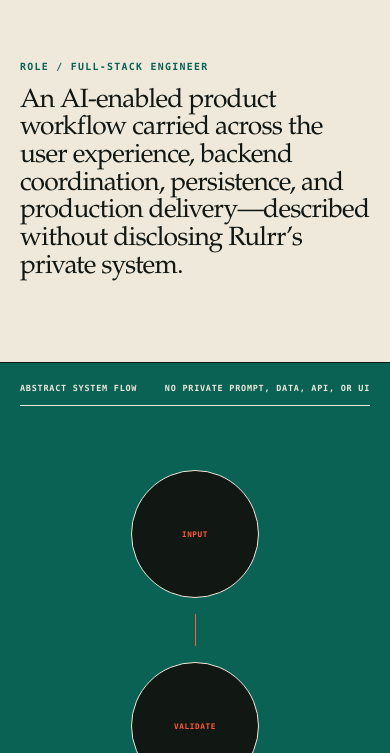
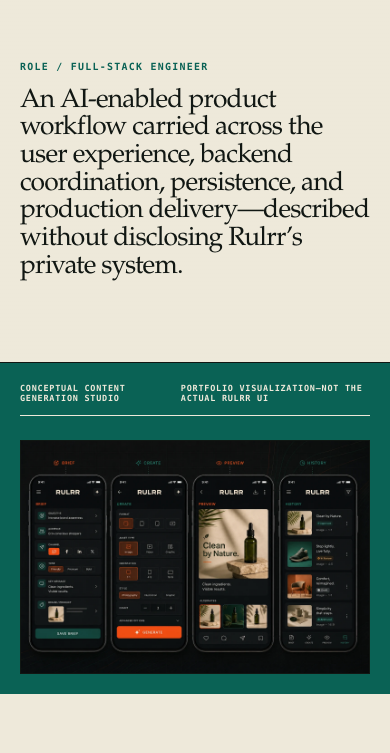
Before and after one commit to usman-akhtar-raza/portfolio, an Astro site: page /projects/rulrr-content-generation-system in a window 390 px wide. Shown: the part 347-1100 px from the top of the page. Built offline with nearby package versions, Linux system fonts and the light colour scheme; Astro itself is replaced by a stand-in of ours.

Commit message:
Add mobile mockups for Rulrr case studies

```diff
--- a/src/pages/projects/index.astro
+++ b/src/pages/projects/index.astro
@@ -22,7 +22,7 @@
     title: 'Rulrr Content Generation System',
     statement: 'An AI-enabled workflow carried across the interface, service layer, persistence, and production delivery.',
     focus: ['Full-stack workflow', 'AI integration', 'Backend orchestration', 'Reliable delivery'],
-    visual: 'system',
+    visual: 'content-showcase',
   },
 ];
 
@@ -45,8 +45,8 @@
 <Layout
   title="Software Engineering Projects | Usman Akhtar"
   description="Explore sanitized case studies of Usman Akhtar's frontend and full-stack engineering work on Rulrr 2.0 and an AI-powered content generation system."
-  socialImage="/images/rulrr-project-showcase.webp"
-  socialImageAlt="Conceptual Rulrr analytics dashboard with performance charts and an AI content generation panel"
+  socialImage="/images/rulrr-2-mobile-showcase.webp"
+  socialImageAlt="Four conceptual Rulrr mobile app screens showing overview, analytics, campaigns, and insights"
 >
   <script is:inline type="application/ld+json" set:html={JSON.stringify(schema)} />
   <div class="scroll-progress" data-scroll-progress aria-hidden="true"></div>
@@ -76,9 +76,19 @@
               {project.visual === 'showcase' ? (
                 <img
                   class="project-showcase-image"
-                  src="/images/rulrr-project-showcase.webp"
+                  src="/images/rulrr-2-mobile-showcase.webp"
                   width="1568"
                   height="1003"
+                  alt=""
+                  loading="lazy"
+                  decoding="async"
+                />
+              ) : project.visual === 'content-showcase' ? (
+                <img
+                  class="project-showcase-image"
+                  src="/images/rulrr-content-generation-mobile-showcase.webp"
+                  width="1536"
+                  height="1024"
                   alt=""
                   loading="lazy"
                   decoding="async"
--- a/src/pages/projects/rulrr-2-frontend-engineering.astro
+++ b/src/pages/projects/rulrr-2-frontend-engineering.astro
@@ -19,8 +19,8 @@
 <Layout
   title="Rulrr 2.0 Frontend Engineering Case Study | Usman Akhtar"
   description="A confidentiality-safe case study of Usman Akhtar's work as a Frontend Engineer on Rulrr 2.0, covering component architecture, responsive product states, and team delivery."
-  socialImage="/images/rulrr-project-showcase.webp"
-  socialImageAlt="Conceptual Rulrr analytics dashboard representing frontend engineering work"
+  socialImage="/images/rulrr-2-mobile-showcase.webp"
+  socialImageAlt="Four conceptual Rulrr 2.0 mobile app screens showing overview, analytics, campaigns, and insights"
 >
   <script is:inline type="application/ld+json" set:html={JSON.stringify(schema)} />
   <div class="scroll-progress" data-scroll-progress aria-hidden="true"></div>
@@ -37,14 +37,14 @@
       </div>
     </section>
 
-    <section class="case-abstract reveal" aria-label="Conceptual Rulrr dashboard showcase">
-      <div class="case-abstract-label"><span>Conceptual product dashboard</span><span>Portfolio visualization—not the actual Rulrr UI</span></div>
+    <section class="case-abstract reveal" aria-label="Conceptual Rulrr mobile app showcase">
+      <div class="case-abstract-label"><span>Conceptual mobile product experience</span><span>Portfolio visualization—not the actual Rulrr UI</span></div>
       <div class="case-showcase-media">
         <img
-          src="/images/rulrr-project-showcase.webp"
+          src="/images/rulrr-2-mobile-showcase.webp"
           width="1568"
           height="1003"
-          alt="Conceptual Rulrr dashboard with performance line, bar and donut charts alongside content-generation tools"
+          alt="Four conceptual Rulrr mobile app screens showing an overview, analytics charts, campaign list, and campaign insights"
           loading="lazy"
           decoding="async"
         />
@@ -72,7 +72,7 @@
     <section class="disclosure-panel reveal">
       <p class="micro-label">Responsible disclosure</p>
       <h2>What this case study intentionally leaves out.</h2>
-      <p>No real Rulrr UI, screen recreation, customer data, internal route, private component, unreleased capability, or confidential performance metric appears on this page. The visual above is an original abstract illustration used only to communicate the nature of frontend work.</p>
+      <p>No real Rulrr UI, screen recreation, customer data, internal route, private component, unreleased capability, or confidential performance metric appears on this page. The visual above is an original conceptual mobile showcase using fictional data only to communicate the nature of frontend work.</p>
     </section>
 
     <nav class="case-next" aria-label="Project navigation">
--- a/src/pages/projects/rulrr-content-generation-system.astro
+++ b/src/pages/projects/rulrr-content-generation-system.astro
@@ -19,8 +19,8 @@
 <Layout
   title="Rulrr Content Generation System Case Study | Usman Akhtar"
   description="A confidentiality-safe full-stack case study covering Usman Akhtar's work on Rulrr's content generation system across product UI, backend orchestration, persistence, and reliable delivery."
-  socialImage="/images/rulrr-project-showcase.webp"
-  socialImageAlt="Conceptual Rulrr analytics dashboard with charts and a full-stack content generation workflow"
+  socialImage="/images/rulrr-content-generation-mobile-showcase.webp"
+  socialImageAlt="Four conceptual Rulrr mobile app screens showing the content generation journey from brief to saved content"
 >
   <script is:inline type="application/ld+json" set:html={JSON.stringify(schema)} />
   <div class="scroll-progress" data-scroll-progress aria-hidden="true"></div>
@@ -37,10 +37,17 @@
       </div>
     </section>
 
-    <section class="case-abstract case-abstract-ai reveal" aria-label="Abstract content generation system illustration">
-      <div class="case-abstract-label"><span>Abstract system flow</span><span>No private prompt, data, API, or UI</span></div>
-      <div class="generation-schematic" aria-hidden="true">
-        <span>INPUT</span><i></i><span>VALIDATE</span><i></i><span>ORCHESTRATE</span><i></i><span>GENERATE</span><i></i><span>DELIVER</span>
+    <section class="case-abstract case-abstract-ai reveal" aria-label="Conceptual Rulrr content generation system showcase">
+      <div class="case-abstract-label"><span>Conceptual content generation studio</span><span>Portfolio visualization—not the actual Rulrr UI</span></div>
+      <div class="case-showcase-media">
+        <img
+          src="/images/rulrr-content-generation-mobile-showcase.webp"
+          width="1536"
+          height="1024"
+          alt="Four conceptual Rulrr mobile app screens showing a campaign brief, generation setup, generated content preview, and asset history"
+          loading="lazy"
+          decoding="async"
+        />
       </div>
     </section>
 
@@ -65,7 +72,7 @@
     <section class="disclosure-panel reveal">
       <p class="micro-label">Responsible disclosure</p>
       <h2>Public proof without exposing private implementation.</h2>
-      <p>This page does not disclose actual prompts, model configuration, private endpoints, database structures, customer content, product screenshots, internal workflows, unreleased capabilities, or confidential performance figures. The diagram is an original conceptual illustration—not Rulrr architecture documentation.</p>
+      <p>This page does not disclose actual prompts, model configuration, private endpoints, database structures, customer content, product screenshots, internal workflows, unreleased capabilities, or confidential performance figures. The showcase is an original conceptual visualization—not an actual Rulrr screen or architecture document.</p>
     </section>
 
     <nav class="case-next" aria-label="Project navigation">
--- a/src/styles/global.css
+++ b/src/styles/global.css
@@ -327,10 +327,12 @@
 .abstract-project-visual { position: relative; min-height: clamp(20rem, 35vw, 33rem); overflow: hidden; border: 1px solid var(--color-ink); isolation: isolate; transition: transform 320ms var(--ease-editorial), background 240ms ease; }
 .abstract-project-visual-interface { background: var(--color-signal); }
 .abstract-project-visual-system { background: var(--color-teal); color: var(--color-paper); }
-.abstract-project-visual-showcase { background: var(--color-ink); }
+.abstract-project-visual-showcase,
+.abstract-project-visual-content-showcase { background: var(--color-ink); }
 .project-showcase-image { display: block; width: 100%; height: 100%; object-fit: cover; object-position: center; transition: transform 650ms var(--ease-editorial), filter 240ms ease; }
 .abstract-visual-label { position: absolute; inset: 0 0 auto; z-index: 2; padding: .8rem 1rem; border-bottom: 1px solid currentColor; font: 700 .51rem var(--font-mono); letter-spacing: .1em; text-transform: uppercase; }
-.abstract-project-visual-showcase .abstract-visual-label { color: var(--color-paper); background: rgba(17,23,19,.9); border-color: rgba(238,233,218,.24); }
+.abstract-project-visual-showcase .abstract-visual-label,
+.abstract-project-visual-content-showcase .abstract-visual-label { color: var(--color-paper); background: rgba(17,23,19,.9); border-color: rgba(238,233,218,.24); }
 .abstract-interface { position: absolute; inset: 4rem 1.4rem 1.4rem; display: grid; grid-template-columns: 4rem 1fr; grid-template-rows: 1fr auto auto; border: 1px solid var(--color-ink); }
 .abstract-interface > span { grid-row: 1 / 4; border-right: 1px solid var(--color-ink); background: repeating-linear-gradient(0deg, transparent 0 2rem, rgba(17,23,19,.16) 2rem calc(2rem + 1px)); }
 .abstract-interface > div { display: grid; grid-template-columns: repeat(3, 1fr); gap: .8rem; padding: 1.2rem; }
```
Also changed, not shown: public/images/rulrr-2-mobile-showcase.webp (added), public/images/rulrr-content-generation-mobile-showcase.webp (added).
